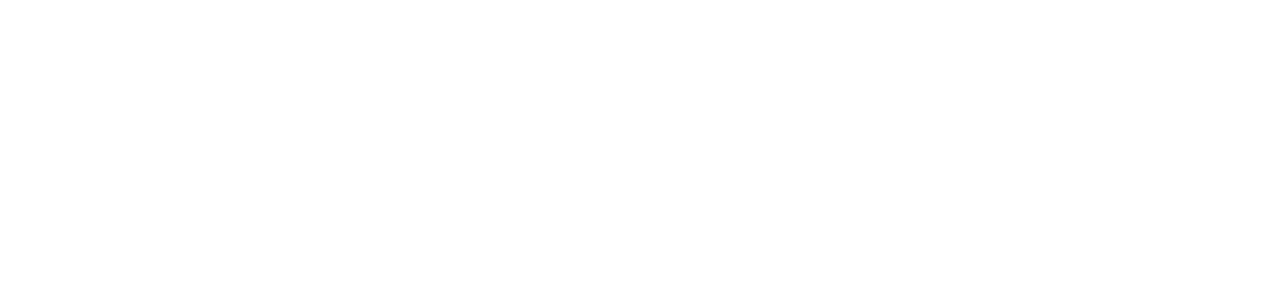
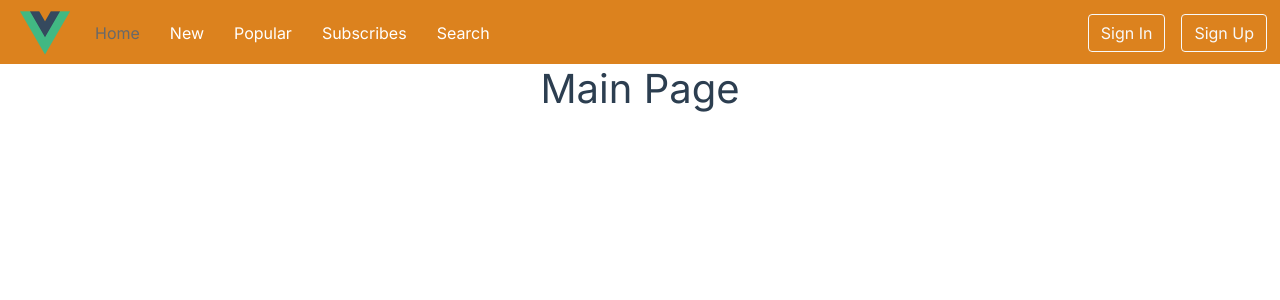
Before and after one commit to DES-Destry/Unimaster-blog-frontend, a Vue app: page /blog/main in a window 1280 px wide. Shown: the top 300 px of the page. Built offline with nearby package versions, Linux system fonts and the light colour scheme.

Commit message:
New: blog pages has been added;

```diff
--- a/src/assets/styles/colors.scss
+++ b/src/assets/styles/colors.scss
@@ -1,4 +1,6 @@
 $main: #DC821E;
 $wrn_pressed: #FFC107;
 $white: #FFF;
+$link_hover: #999;
+$link_active: #696969;
 $black: #000;
--- /dev/null
+++ b/src/components/BlogHeader.vue
@@ -0,0 +1,112 @@
+<template>
+  <header class="header">
+    <div class="hdiv">
+      <div class="navigations">
+        <router-link to="/" class="logo">
+          <img src="@/assets/logo.png" class="logo"/>
+        </router-link>
+        <nav class="tabs">
+          <router-link to="/blog/main" class="tab">Home</router-link>
+          <router-link to="/blog/new" class="tab">New</router-link>
+          <router-link to="/blog/popular" class="tab">Popular</router-link>
+          <router-link to="/blog/subscribes" class="tab">Subscribes</router-link>
+          <router-link to="/blog/search" class="tab">Search</router-link>
+        </nav>
+      </div>
+      <div class="account">
+        <div v-if="!username">
+          <router-link to="/signin"> <!-- Войти -->
+            <button id="btn_account" class="btn btn btn-outline-light">Sign In</button>
+          </router-link>
+          <router-link to="/signup">
+            <button id="btn_account" class="btn btn btn-outline-light">Sign Up</button>
+          </router-link>
+        </div>
+        <div v-else>
+          <b-dropdown id="dropdown" right :text="username" variant="outline-light" class="m-2">
+            <b-dropdown-item :to="'/user/' + username">Profile</b-dropdown-item>
+            <b-dropdown-item :to="'/user/' + username + '/post/all'">My blogs</b-dropdown-item>
+            <b-dropdown-item @click="signout">Sign out</b-dropdown-item>
+          </b-dropdown>
+        </div>
+      </div>
+    </div>
+  </header>
+</template>
+
+<script>
+// import config from '@/assets/config.json';
+
+export default {
+  data() {
+    return {
+      username: null,
+      token: null,
+    };
+  },
+  mounted() {
+    this.username = localStorage.getItem('username');
+    this.token = localStorage.getItem('token');
+  },
+  methods: {
+    signout() {
+      localStorage.removeItem('username');
+      localStorage.removeItem('token');
+      this.username = null;
+      this.token = null;
+    },
+  },
+};
+</script>
+
+<style lang="scss" scoped>
+  @import '../assets/styles/colors.scss';
+
+  header {
+    height: 65px;
+    width: 100%!important;
+    background: $main;
+  }
+
+  .hdiv {
+    display: flex;
+    justify-content: space-between;
+    .navigations {
+      display: flex;
+      justify-content: left;
+      align-items: center;
+      height: 65px;
+    }
+    .account {
+      display: flex;
+      justify-content: right;
+      align-items: center;
+      height: 65px;
+      margin-right: 5px;
+      #btn_account {
+        margin: 8px;
+      }
+    }
+  }
+
+  .logo {
+    height: 50px;
+    width: 50px;
+    margin-left: 10px;
+  }
+
+  .tabs{
+    margin-left: 20px;
+    .tab {
+      color: $white;
+      text-decoration: none;
+      margin: 15px;
+    }
+    .tab:hover {
+      color: $link_hover;
+    }
+    .router-link-active {
+      color: $link_active;
+    }
+  }
+</style>
--- a/src/components/NonBlogHeader.vue
+++ b/src/components/NonBlogHeader.vue
@@ -1,6 +1,5 @@
 <template>
   <header>
-    <!-- native bg: #DC821E -->
     <div class="hdiv">
       <router-link to="/" class="main">
         <p>Unimaster Blog</p>
@@ -25,11 +24,13 @@
   </header>
 </template>
 
-<style scoped>
+<style lang="scss" scoped>
+  @import '../assets/styles/colors.scss';
+
   header {
     height: 65px;
     width: 100%!important;
-    background:#DC821E;
+    background: $main;
   }
 
   .hdiv {
@@ -40,7 +41,7 @@
 
   .main {
     text-decoration: none;
-    color: #FFFFFF;
+    color: $white;
     font-size: 27px;
     margin-top: 10px;
   }
@@ -48,7 +49,7 @@
   .source_code {
     display: flex;
     align-items: baseline;
-    color: #FFFFFF;
+    color: $white;
     font-size: 17px;
   }
 
--- a/src/router/index.js
+++ b/src/router/index.js
@@ -9,6 +9,31 @@
     path: '/',
     name: 'Home',
     component: Home,
+  },
+  {
+    path: '/blog/main',
+    name: 'Main Blog',
+    component: () => import('@/views/MainBlogPage.vue'),
+  },
+  {
+    path: '/blog/new',
+    name: 'New blogs',
+    component: () => import('@/views/NewBlogPage.vue'),
+  },
+  {
+    path: '/blog/popular',
+    name: 'Popular blogs',
+    component: () => import('@/views/PopularBlogPage.vue'),
+  },
+  {
+    path: '/blog/subscribes',
+    name: 'Subscribes',
+    component: () => import('@/views/SubscribesBlogPage.vue'),
+  },
+  {
+    path: '/blog/search',
+    name: 'Search',
+    component: () => import('@/views/SearchBlogPage.vue'),
   },
   {
     path: '/developers',
--- /dev/null
+++ b/src/views/MainBlogPage.vue
@@ -0,0 +1,22 @@
+<template>
+  <div>
+    <BlogHeader/>
+    <div class="container">
+      <h1>Main Page</h1>
+    </div>
+  </div>
+</template>
+
+<script>
+import BlogHeader from '@/components/BlogHeader.vue';
+
+export default {
+  components: {
+    BlogHeader,
+  },
+};
+</script>
+
+<style lang="scss" scoped>
+  @import '../assets/styles/header.scss';
+</style>
--- /dev/null
+++ b/src/views/NewBlogPage.vue
@@ -0,0 +1,22 @@
+<template>
+  <div>
+    <BlogHeader/>
+    <div class="container">
+      <h1>New blogs</h1>
+    </div>
+  </div>
+</template>
+
+<script>
+import BlogHeader from '@/components/BlogHeader.vue';
+
+export default {
+  components: {
+    BlogHeader,
+  },
+};
+</script>
+
+<style lang="scss" scoped>
+  @import '../assets/styles/header.scss';
+</style>
--- /dev/null
+++ b/src/views/PopularBlogPage.vue
@@ -0,0 +1,22 @@
+<template>
+  <div>
+    <BlogHeader/>
+    <div class="container">
+      <h1>Popular blogs</h1>
+    </div>
+  </div>
+</template>
+
+<script>
+import BlogHeader from '@/components/BlogHeader.vue';
+
+export default {
+  components: {
+    BlogHeader,
+  },
+};
+</script>
+
+<style lang="scss" scoped>
+  @import '../assets/styles/header.scss';
+</style>
--- /dev/null
+++ b/src/views/SearchBlogPage.vue
@@ -0,0 +1,22 @@
+<template>
+  <div>
+    <BlogHeader/>
+    <div class="container">
+      <h1>Search</h1>
+    </div>
+  </div>
+</template>
+
+<script>
+import BlogHeader from '@/components/BlogHeader.vue';
+
+export default {
+  components: {
+    BlogHeader,
+  },
+};
+</script>
+
+<style lang="scss" scoped>
+  @import '../assets/styles/header.scss';
+</style>
--- /dev/null
+++ b/src/views/SubscribesBlogPage.vue
@@ -0,0 +1,22 @@
+<template>
+  <div>
+    <BlogHeader/>
+    <div class="container">
+      <h1>Subscribes</h1>
+    </div>
+  </div>
+</template>
+
+<script>
+import BlogHeader from '@/components/BlogHeader.vue';
+
+export default {
+  components: {
+    BlogHeader,
+  },
+};
+</script>
+
+<style lang="scss" scoped>
+  @import '../assets/styles/header.scss';
+</style>
```
